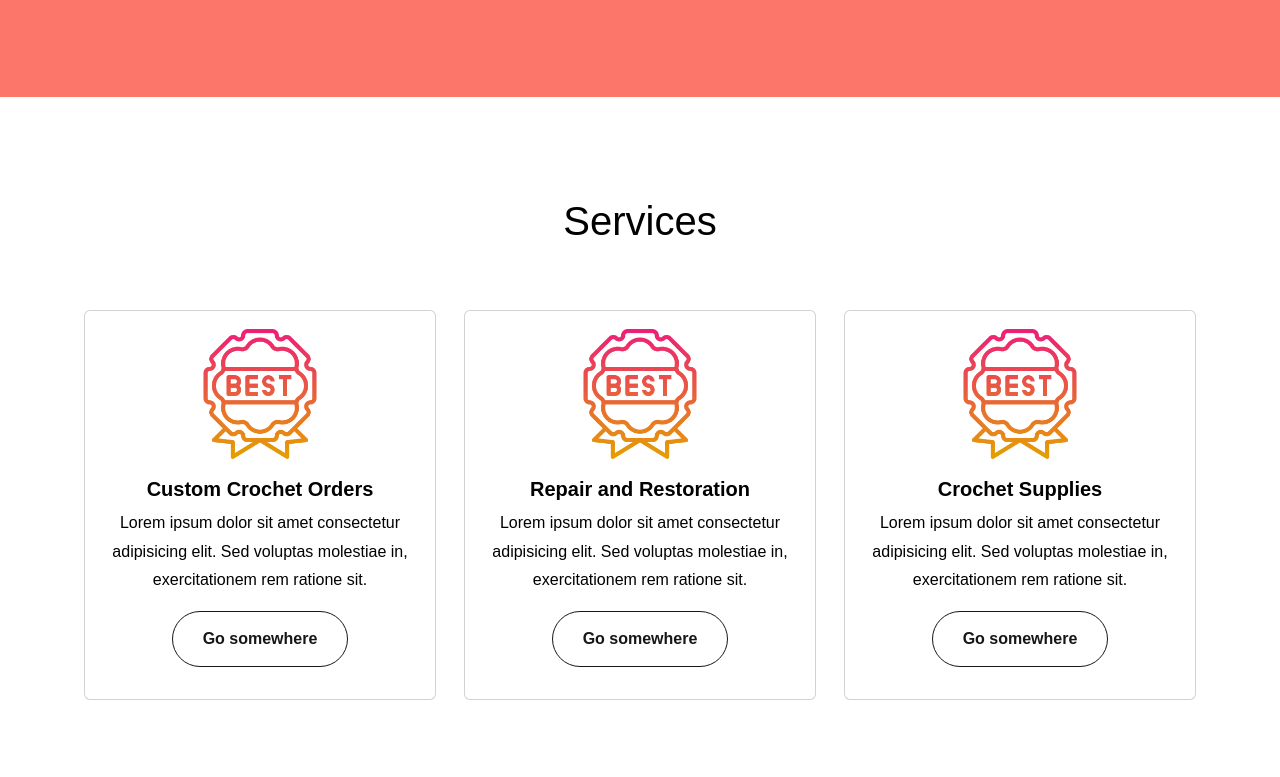
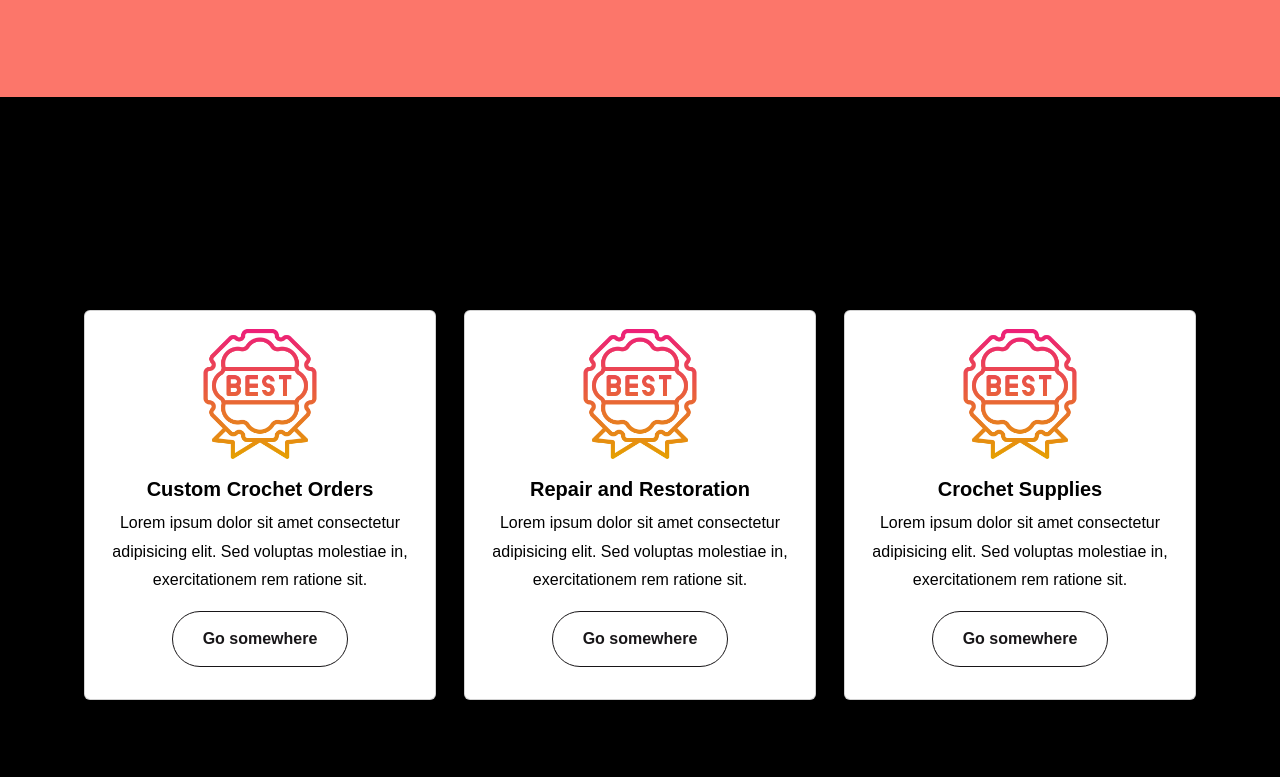
Before and after one commit to saakongkagagu/sakagagumu.github.io, a plain HTML site: page index.html in a window 1280 px wide. Shown: the part 1903-2680 px from the top of the page. Drawn offline with nearby package versions, Linux system fonts and the light colour scheme.

Commit message:
change background

```diff
--- a/Assets/css/style.css
+++ b/Assets/css/style.css
@@ -90,7 +90,7 @@ section {
 
 
 #Services {
-    background-color: var(--white);
+    background-color: var(--bg2);
 }
 
 .icon-box-img {
```
